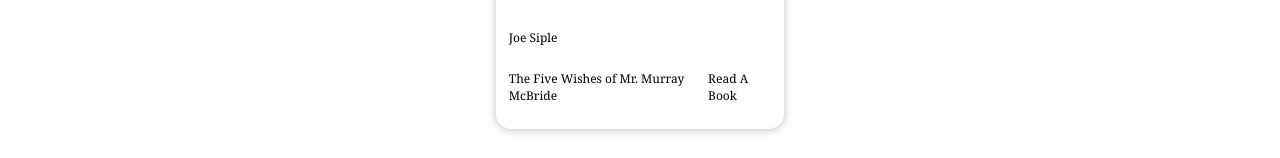
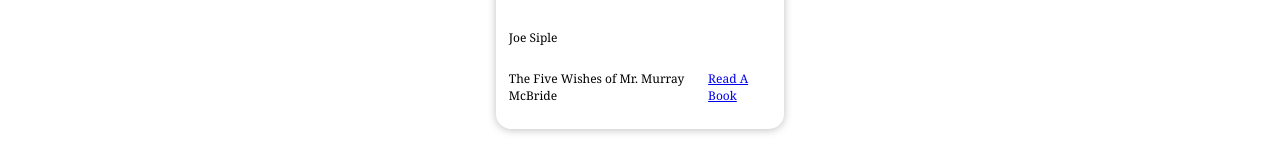
Before and after one commit to AlbertCEO/mylibrary, a React (Create React App) app: page / in a window 1280 px wide. Shown: the part 1126-1284 px from the top of the page. Built offline with nearby package versions, Linux system fonts and the light colour scheme; grey boxes are pictures that could not be loaded.

Commit message:
feat: added link to new card component

```diff
--- a/src/components/Mainpage/Books/Books.js
+++ b/src/components/Mainpage/Books/Books.js
@@ -6,17 +6,24 @@ const Books = (props) => {
     <div className="books">
       <div className="grid">
         <Card>
-
           <div>
             <img src={props.books[0].imgSrc} alt="" className="card-img" />
             <CardDetails>
               <p>{props.books[0].title}</p>
-              <p style={{fontWeight:"bold"}}>{props.books[0].space}</p>
-              </CardDetails>
-              <CardDetails>
+              <p style={{ fontWeight: "bold" }}>{props.books[0].space}</p>
+            </CardDetails>
+            <CardDetails>
               <p>{props.books[0].description}</p>
-              <p>{props.books[0].buttonText}</p>
-              </CardDetails>
+              <p>
+              <a
+                href={props.books[0].link}
+                className="card-btn"
+                target={props.books[0].target}
+              >
+                {props.books[0].buttonText}
+              </a>
+              </p>
+            </CardDetails>
           </div>
         </Card>
       </div>
```
